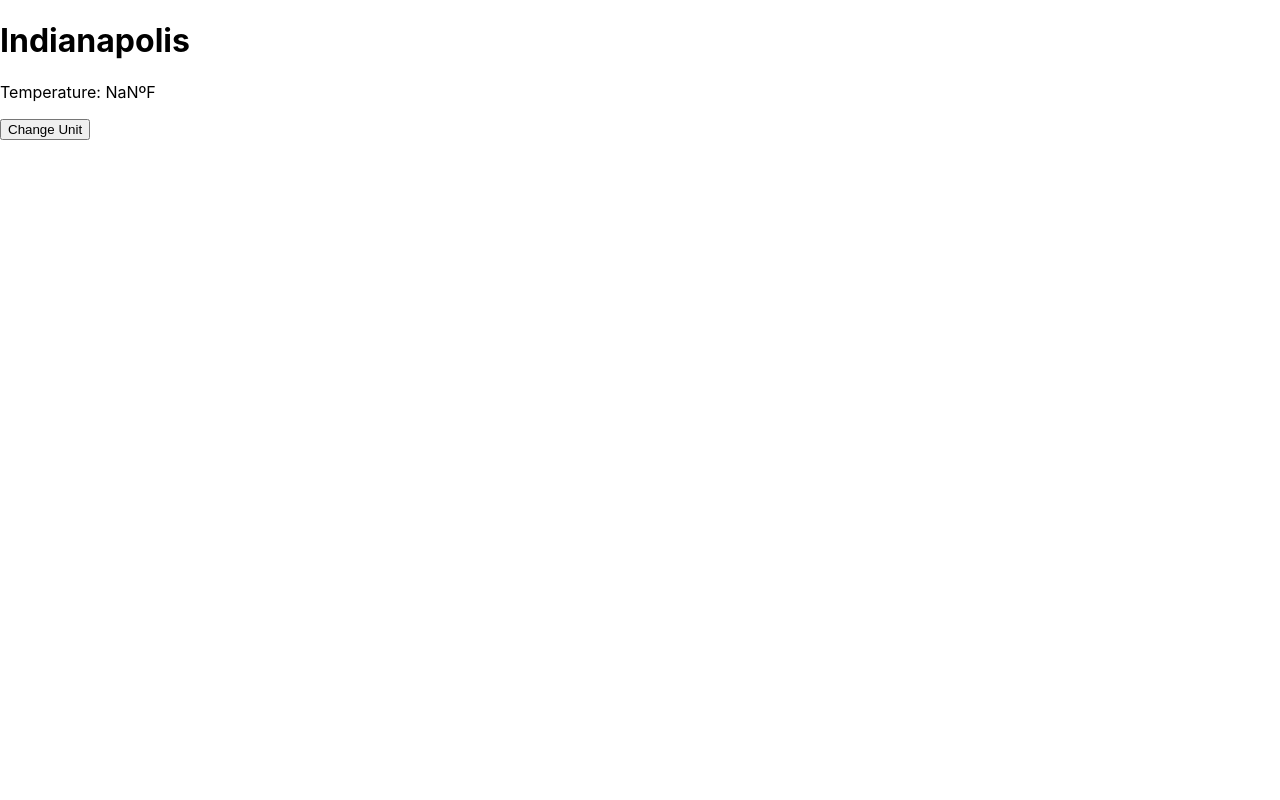
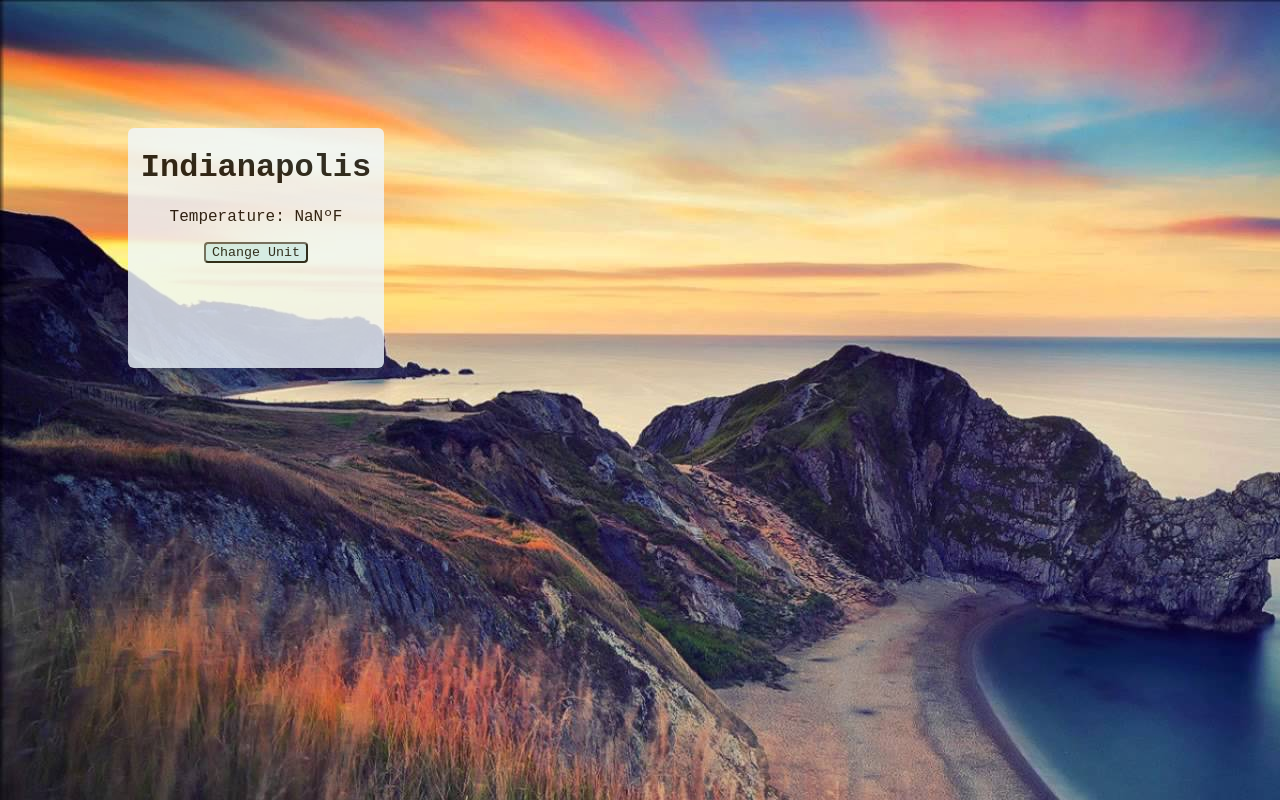
Before and after one commit to TaniaOlivas/24-hour-project, a React (Create React App) app: page / in a window 1280 px wide. Built offline with nearby package versions, Linux system fonts and the light colour scheme; no server answers.

Commit message:
Added background image and styling to CSS doc

```diff
--- /dev/null
+++ b/src/App.css
@@ -0,0 +1,28 @@
+body {
+    background-image: url('./assets/backgroundPic.jpg');
+    font-family: 'Courier New', Courier, monospace;
+    text-align: center;
+}
+
+button {
+    border-radius: 4px;
+    background-color: rgb(204, 236, 248);
+    font-family: 'Courier New', Courier, monospace;
+}
+
+form {
+    border-radius: 6px;
+    background-color: aliceblue;
+    height: 30vh;
+    width: 20vw;
+    opacity: .8;
+    margin-top: 10%;
+    margin-left: 10%;
+    position: absolute;
+}
+
+img {
+    height: 75px;
+    width: 75px;
+    margin: -15px;
+}
--- a/src/App.jsx
+++ b/src/App.jsx
@@ -1,5 +1,6 @@
 import React from 'react';
 import Weather from './Weather';
+import './App.css';
 
 function App() {
 
--- a/src/Weather.jsx
+++ b/src/Weather.jsx
@@ -33,10 +33,11 @@ useEffect(() => {
 
     return (
     <div>
-        <h1>Indianapolis</h1>
-        {isFahrVisible === true ? <p>Temperature: {fahrenheit}ºF</p> : <p>Temperature: {celsius}ºC</p>}
-            <button id='tempType' onClick={(handleToggle)}>Change Unit</button>
-
+        <form>
+            <h1>Indianapolis</h1>
+            {isFahrVisible === true ? <p>Temperature: {fahrenheit}ºF</p> : <p>Temperature: {celsius}ºC</p>}
+                <button id='tempType' onClick={(handleToggle)}>Change Unit</button>
+        </form>
     </div>
     );
     }
```
Also changed, not shown: src/assets/backgroundPic.jpg (added).
